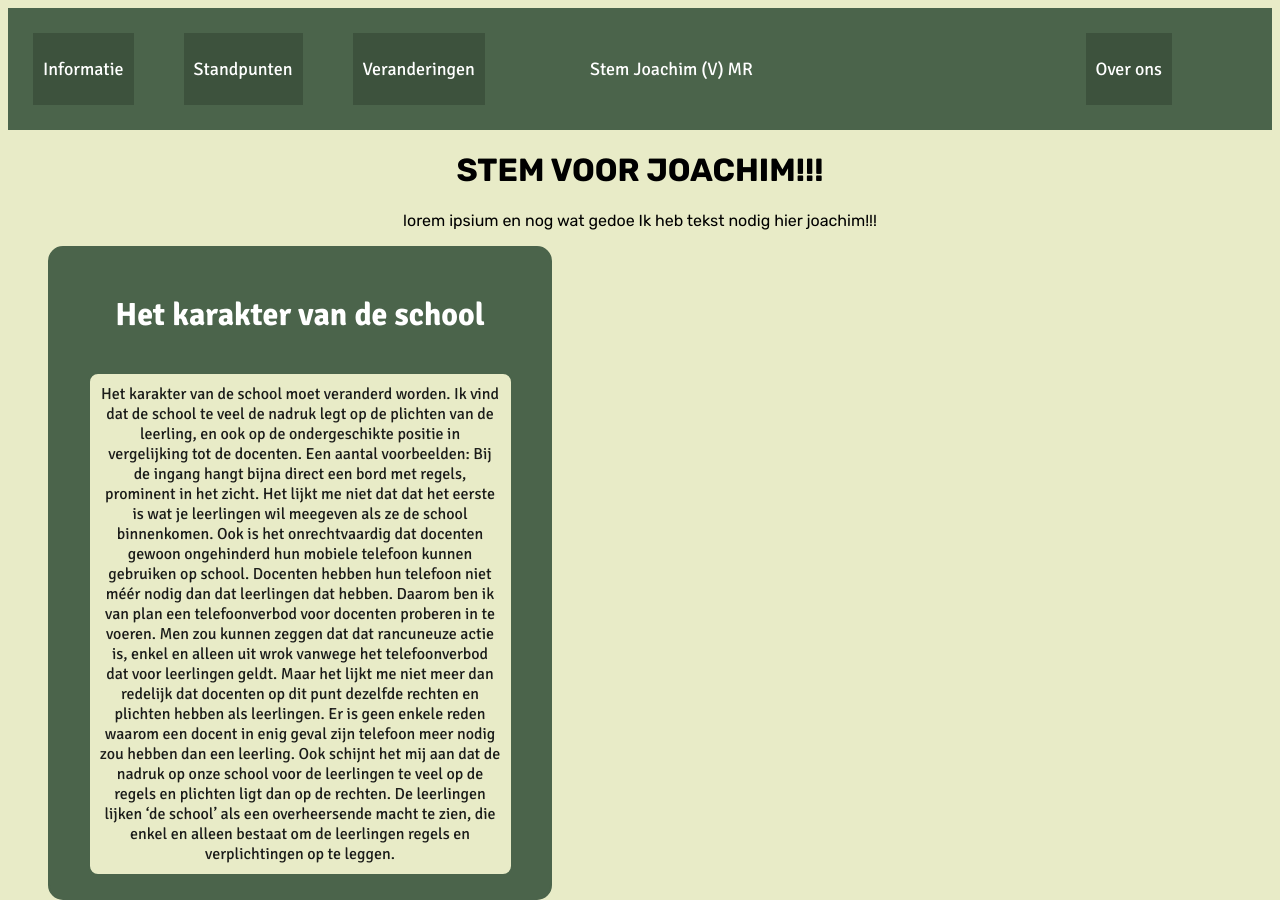
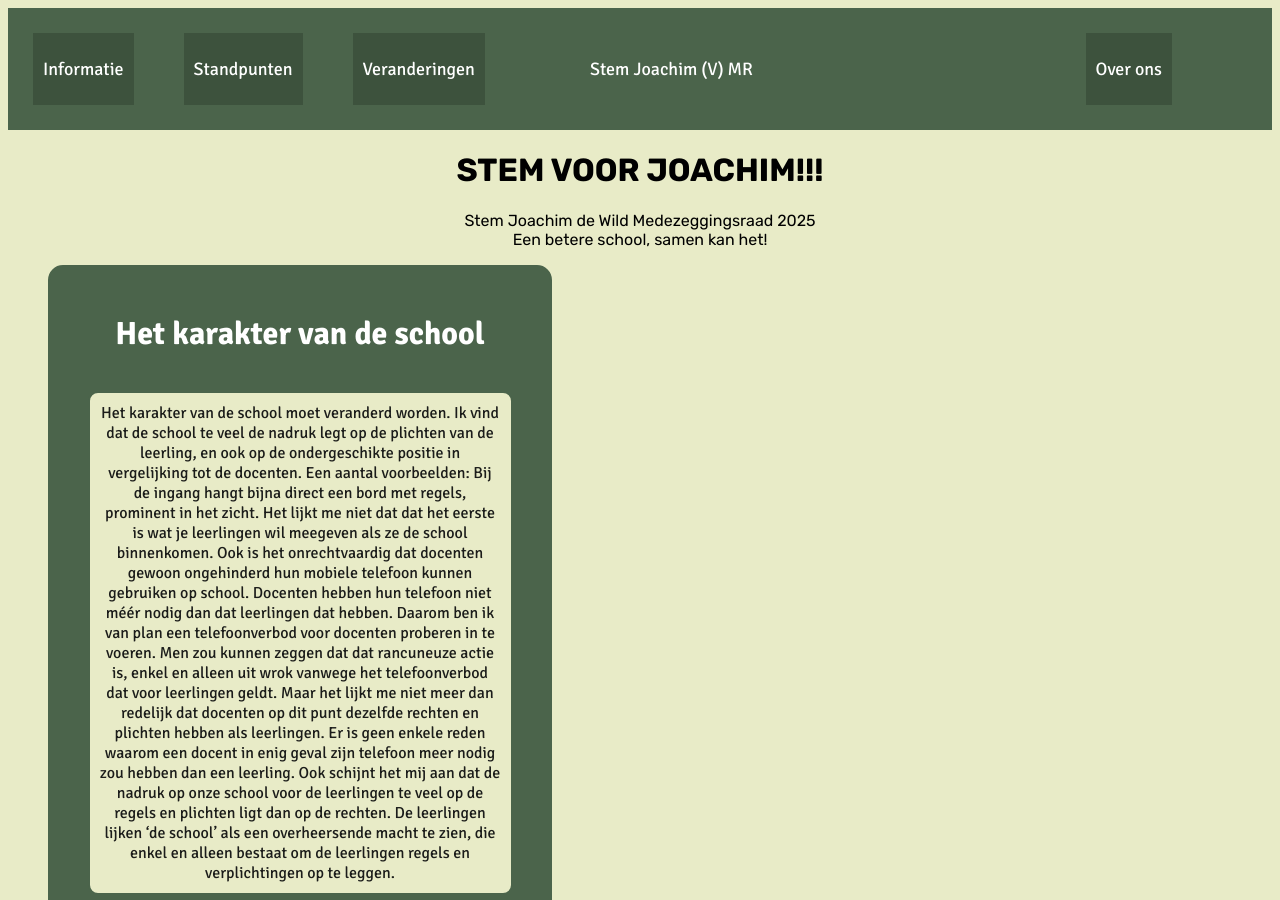
Before and after one commit to stemvoorjoachim/stemvoorjoachim.github.io, a plain HTML site: page index.html in a window 1280 px wide. Shown: the top 900 px of the page. Drawn offline with Linux system fonts and the light colour scheme.

Commit message:
Update index.html

```diff
--- a/index.html
+++ b/index.html
@@ -91,7 +91,9 @@
         <button id="overons" onclick="veranderTekst()"> Over ons</button>
       </div>
       <h1> STEM VOOR JOACHIM!!! </h1>
-      <p id="text1">lorem ipsium en nog wat gedoe Ik heb tekst nodig hier joachim!!!
+      <p id="text1"> Stem Joachim de Wild Medezeggingsraad 2025
+        <br>
+        Een betere school, samen kan het!
 
       </p>
     <div class="rij1">
```
